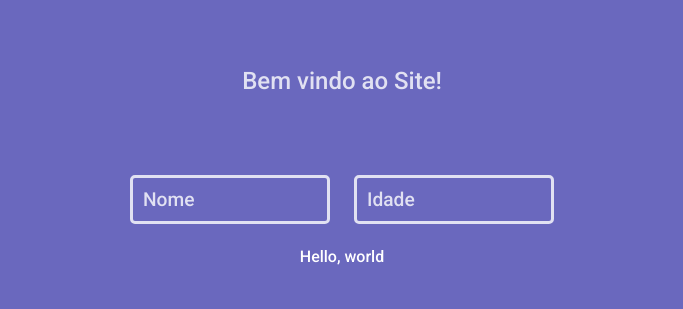
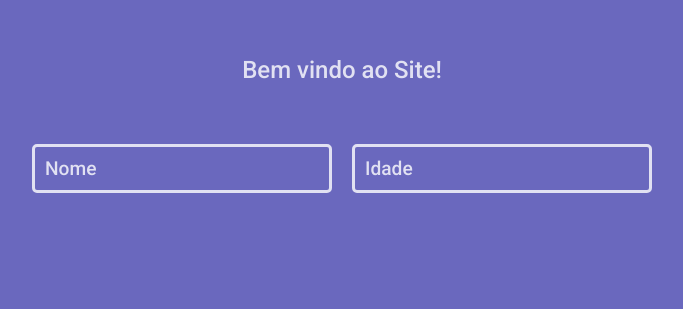
Before and after one commit to Guimrl/Desafio-Decision, a plain HTML site: page index.html in a window 1280 px wide. Shown: the part 244-553 px from the top of the page, without its empty margins (298-981 px from the left). Drawn offline with Linux system fonts and the light colour scheme.

Commit message:
Segunda parte concluida

```diff
--- a/css/style.css
+++ b/css/style.css
@@ -14,28 +14,35 @@
 }
 
 h1 {
-    padding: 20px;
+    margin: 50px;
+    text-align: center;
     font-weight: 500;
 }
 
 body {
     width: 100%;
     height: 100vh;
-    display: grid;
-    place-items: center;
-    text-align: center;
+    display: flex;
+    justify-content: center;
+    align-items: center;
     background-color: var(--color-violet);
     color: var(--color-white);
 }
 
 section {
     min-width: 600px;
-    min-height: 200px;
-
+    min-height: 250px;
 }
 
 form {
-    margin: 50px;
+    display: flex;
+    flex-direction: row;
+}
+
+div {
+    display: flex;
+    flex-direction: column;
+    flex: 1 1 50%;
 }
 
 .input {
@@ -46,7 +53,7 @@ form {
     border-radius: 5px;
     font-size: var(--font-size);
     outline: none;
-    width: 200px;
+    width: 300px;
     margin: 10px;
     padding: 10px;
 }
@@ -54,3 +61,8 @@ form {
 input::placeholder {
     color: var(--color-white);
 }
+
+small {
+    color: red;
+    margin: 10px;
+}
--- a/index.html
+++ b/index.html
@@ -13,8 +13,14 @@
         <section>
             <h1>Bem vindo ao Site!</h1>
             <form>
-                <input id="nome" class="input" type="text" placeholder="Nome" name="nome">
-                <input id="idade" class="input" type="number" placeholder="Idade" name="idade" min="0" max="10" required>
+                <div>
+                    <input id="nome" class="input" type="text" placeholder="Nome" name="nome">
+                    <small id="erro-nome"></small>
+                </div>
+                <div>
+                    <input id="idade" class="input" type="number" placeholder="Idade" name="idade" min="1" max="9">
+                    <small id="erro-idade"></small>
+                </div>
             </form>
         </section>
     </main>
--- a/js/main.js
+++ b/js/main.js
@@ -1 +1,23 @@
-document.querySelector("main").innerHTML += "<p style='color: #fff'>Hello, world</p>";
+const nome = document.querySelector("#nome");
+const idade = document.querySelector("#idade");
+const input = document.querySelectorAll("input");
+const erroNome = document.querySelector("#erro-nome");
+const erroIdade = document.querySelector("#erro-idade");
+
+input.forEach(el => {
+    el.addEventListener("blur", (event) => {
+        event.preventDefault;
+        erroNome.innerHTML = '';
+        erroIdade.innerHTML = '';
+
+        if (nome.value.length > 10) {
+            console.log("Limite 10 caracteres");
+            erroNome.innerHTML = 'Limite 10 caracteres';
+        }
+
+        if (idade.value < 1 || idade.value > 9 || idade.value.length !== 1) {
+            console.log("Deve ser entre 0 e 10");
+            erroIdade.innerHTML = 'Deve ser entre 0 e 10';
+        }
+    });
+});
```
